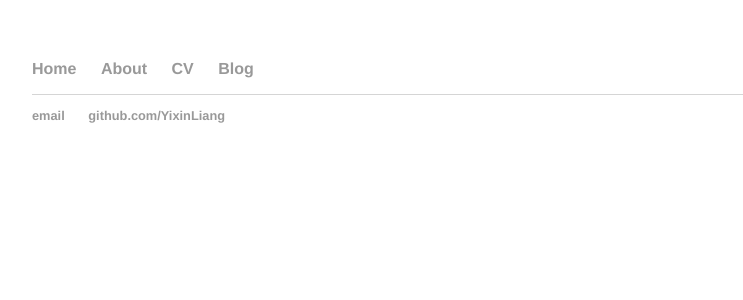
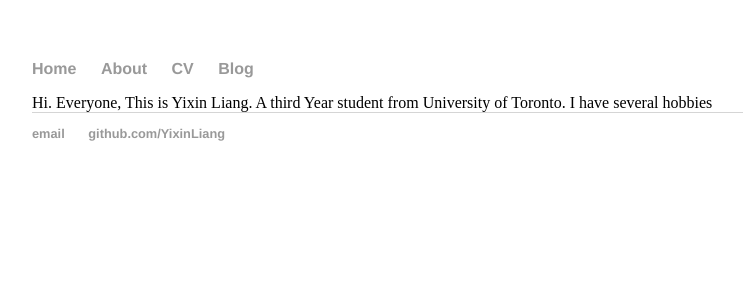
Before and after one commit to YixinLiang/YixinLiang.github.io, a Jekyll site: the page built from about/index.html, in a window 1280 px wide. Shown: the top 300 px of the page, without its empty margins (160-903 px from the left). Built offline with Jekyll 4.4.1, drawn with Linux system fonts in a browser that asks for light colours.

Commit message:
Update index.html

```diff
--- a/about/index.html
+++ b/about/index.html
@@ -2,3 +2,6 @@
 layout: default
 title: Yixin Liang's Self Introduction
 ---
+Hi. Everyone, This is Yixin Liang. A third Year student from University of Toronto.
+
+I have several hobbies
```
